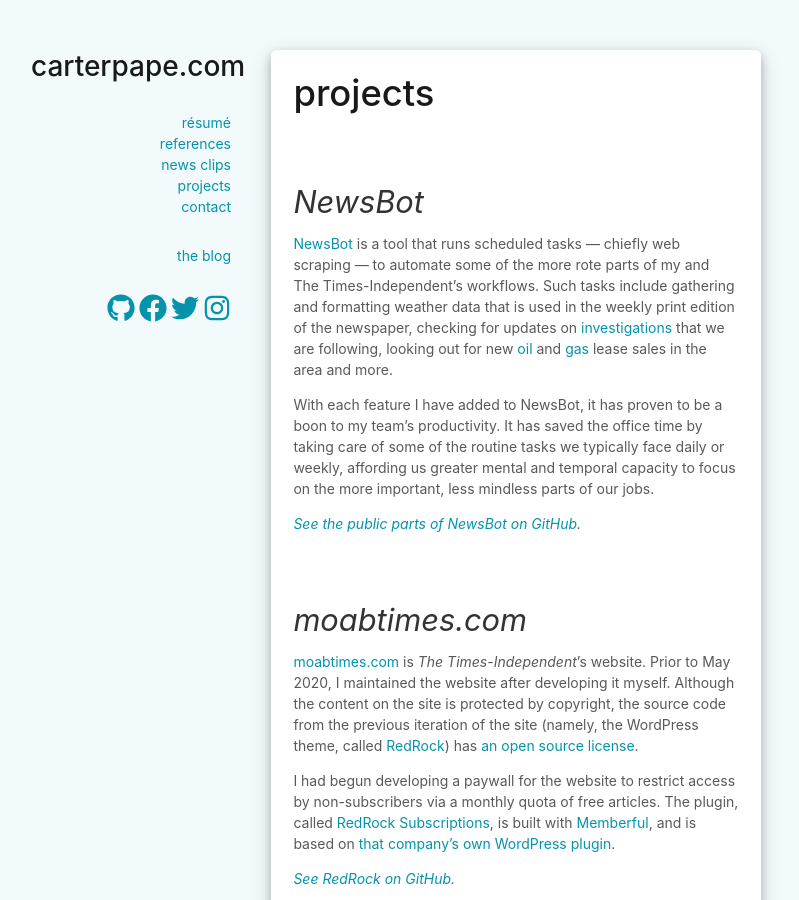
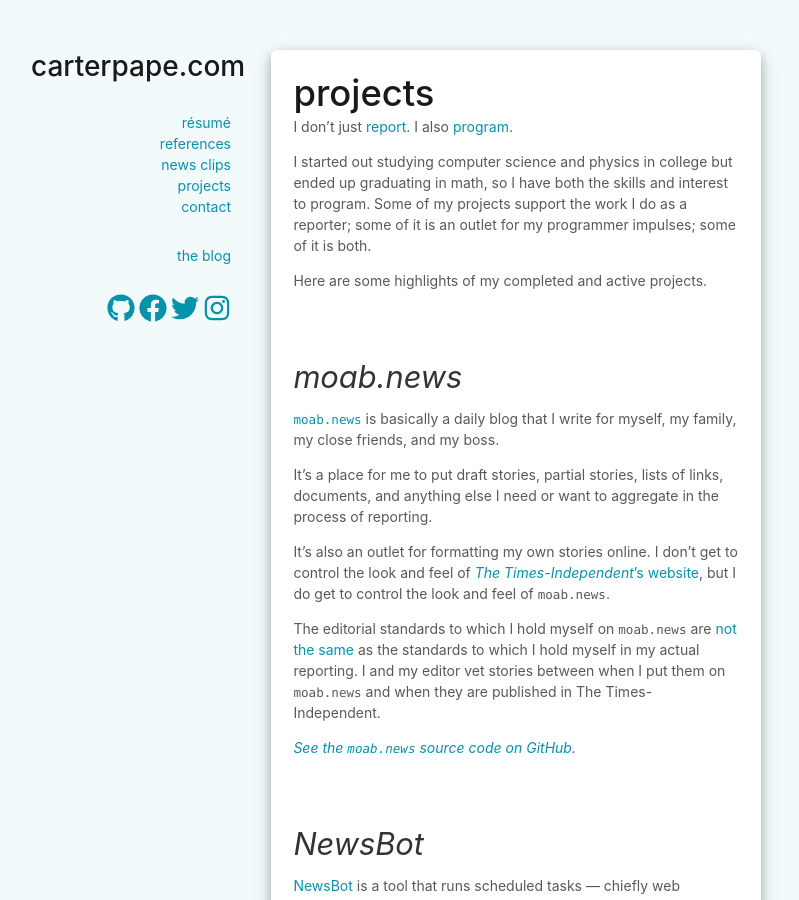
Before and after one commit to CarterPape/CarterPape.github.io, a Jekyll site: the page built from projects.md, in a window 1280 px wide and 900 px high. Shown: the whole window, without its empty margins (244-1043 px from the left). Built offline with Jekyll 4.4.1, drawn with Linux system fonts in a browser that asks for light colours; some web fonts are replaced; some of the changed text lies outside the part shown.

Commit message:
better differentiates news clips and projects

```diff
--- a/projects.md
+++ b/projects.md
@@ -5,9 +5,27 @@ title: projects
 last_updated: "May 14, 2020"
 ---
 
+I don't just [report]({% link news-clips.md %}). I also [program](https://github.com/carterpape).
+
+I started out studying computer science and physics in college but ended up graduating in math, so I have both the skills and interest to program. Some of my projects support the work I do as a reporter; some of it is an outlet for my programmer impulses; some of it is both.
+
+Here are some highlights of my completed and active projects.
+
+## moab.news
+
+[`moab.news`](https://moab.news) is basically a daily blog that I write for myself, my family, my close friends, and my boss.
+
+It's a place for me to put draft stories, partial stories, lists of links, documents, and anything else I need or want to aggregate in the process of reporting.
+
+It's also an outlet for formatting my own stories online. I don't get to control the look and feel of [*The Times-Independent*'s website][The Times-Independent], but I do get to control the look and feel of `moab.news`.
+
+The editorial standards to which I hold myself on `moab.news` are [not the same](https://moab.news/what-is-this/) as the standards to which I hold myself in my actual reporting. I and my editor vet stories between when I put them on `moab.news` and when they are published in The Times-Independent.
+
+_[See the `moab.news` source code on GitHub](https://github.com/CarterPape/write)._
+
 ## NewsBot
 
-[NewsBot] is a tool that runs scheduled tasks — chiefly web scraping — to automate some of the more rote parts of my and The Times-Independent's workflows. Such tasks include gathering and formatting weather data that is used in the weekly print edition of the newspaper, checking for updates on [investigations](https://www.moabtimes.com/2019/07/08/state-probing-frontier-following-service-complaints/) that we are following, looking out for new [oil](https://www.moabtimes.com/articles/sand-flats-pulled-from-potential-drilling-sites/) and [gas](https://www.moabtimes.com/articles/-parcels-many-near-arches-canyonlands-up-for-oil-gas-lease-sale/) lease sales in the area and more.
+[NewsBot] is a tool that runs scheduled tasks — chiefly web scraping — to automate some of the more rote parts of my and The Times-Independent's workflows. Such tasks include gathering and formatting weather data that is used in the weekly print edition of the newspaper, checking for updates on [investigations](https://www.moabtimes.com/2019/07/08/state-probing-frontier-following-service-complaints/) that we are following, looking out for new [oil](https://www.moabtimes.com/articles/sand-flats-pulled-from-potential-drilling-sites/) and [gas](https://www.moabtimes.com/articles/230-parcels-many-near-arches-canyonlands-up-for-oil-gas-lease-sale/) lease sales in the area and more.
 
 With each feature I have added to NewsBot, it has proven to be a boon to my team's productivity. It has saved the office time by taking care of some of the routine tasks we typically face daily or weekly, affording us greater mental and temporal capacity to focus on the more important, less mindless parts of our jobs.
 
```
Also changed, not shown: other parts of projects.md (+0 -8 lines), news-clips.md (+8 -6 lines).
